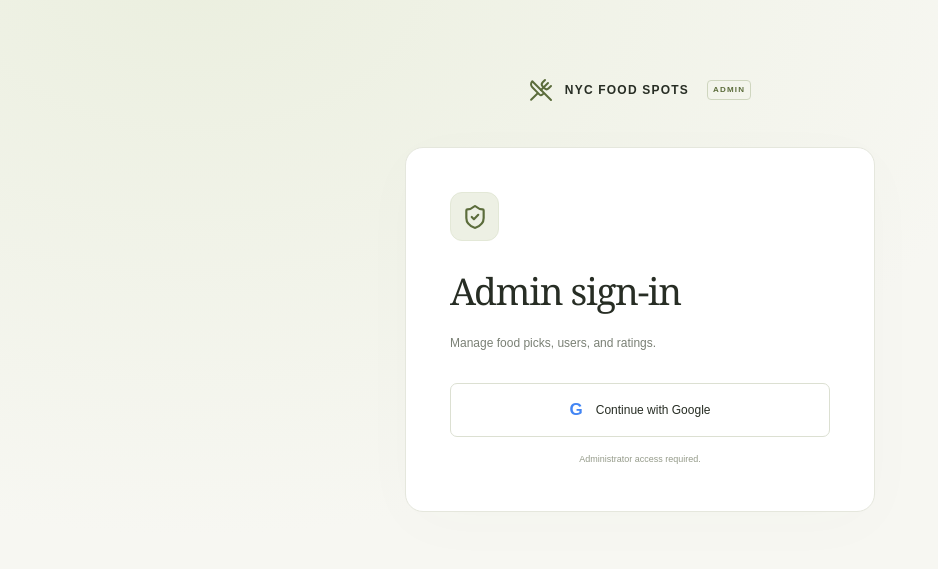
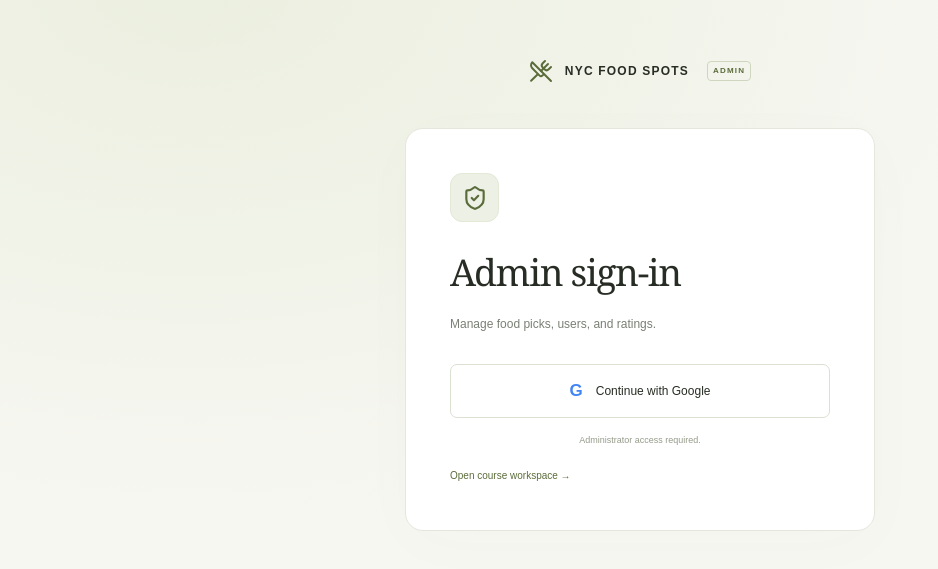
Before and after one commit to AngelaGu706/humor-admin, a Next.js app: page /login in a window 1280 px wide. Shown: the part 105-674 px from the top of the page, without its empty margins (0-938 px from the left). Built offline with nearby package versions, Linux system fonts and the light colour scheme; no server answers.

Commit message:
Add link to course workspace on login page

```diff
--- a/app/login/page.tsx
+++ b/app/login/page.tsx
@@ -1,5 +1,6 @@
 import { UtensilsCrossed, ShieldCheck } from "lucide-react";
 import LoginButton from "./sign-in";
+import Link from "next/link";
 export default async function Login({ searchParams }: { searchParams: Promise<{ error?: string }> }) {
   const { error } = await searchParams;
   const configured = Boolean(process.env.NEXT_PUBLIC_SUPABASE_URL && process.env.NEXT_PUBLIC_SUPABASE_PUBLISHABLE_KEY);
@@ -8,5 +9,6 @@ export default async function Login({ searchParams }: { searchParams: Promise<{
       <h1>Admin sign-in</h1><p className="muted">Manage food picks, users, and ratings.</p>
       {configured ? <LoginButton failed={Boolean(error)}/> : <p className="notice">Connect the Supabase environment variables to enable sign-in.</p>}
       <p className="auth-note">Administrator access required.</p>
+      <Link href="/course-login" className="text-link">Open course workspace →</Link>
     </section></main>;
 }
```
